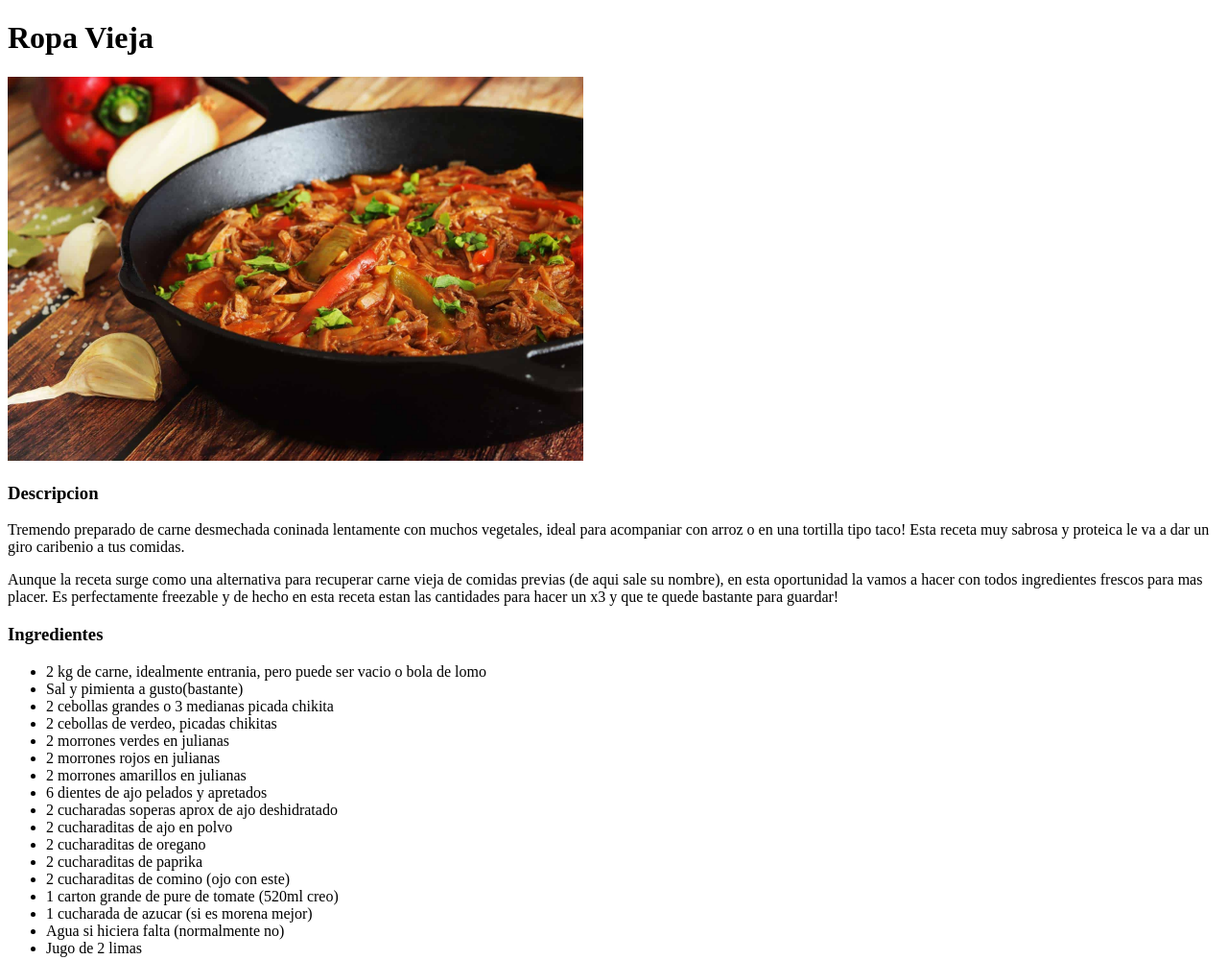
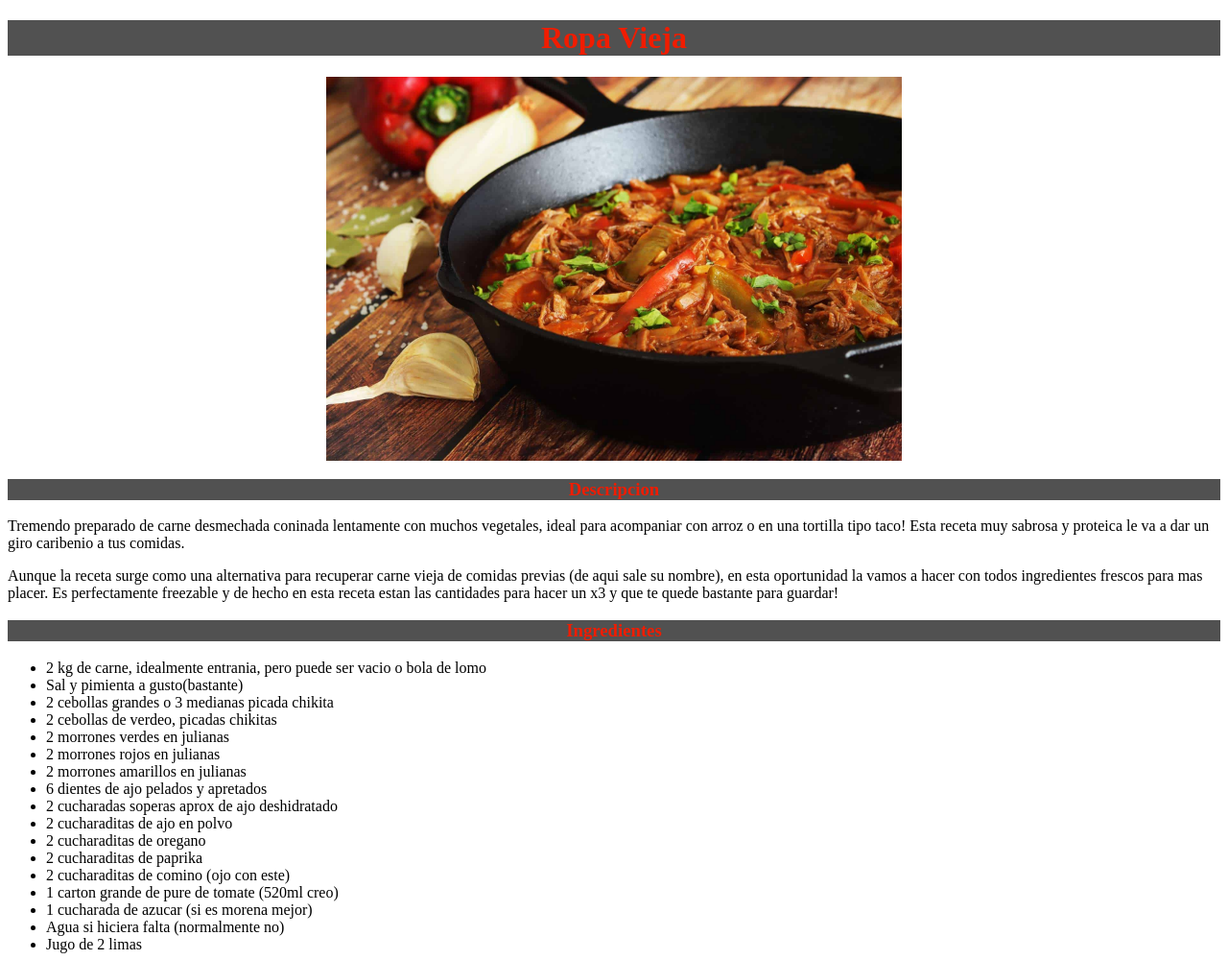
Before and after one commit to radioheard/odin-recipes, a plain HTML site: page recipes/ropa-vieja.html in a window 1280 px wide. Shown: the top 1000 px of the page at 96% size. Drawn offline with Linux system fonts and the light colour scheme.

Commit message:
Brushed and finished css
Img on the ragu pages is centered as the rest.

Got the final recipe (ropa-vieja) styled and ready. Everything is ready until the next recipe is uploaded.

```diff
--- a/recipes/ragustyle.css
+++ b/recipes/ragustyle.css
@@ -15,3 +15,10 @@ h3 {
 ol {
     list-style: georgian;
 }
+
+.center {
+    display: block;
+    margin-left: auto;
+    margin-right: auto;
+    width: auto;
+}
--- a/recipes/ropa-vieja.html
+++ b/recipes/ropa-vieja.html
@@ -5,12 +5,13 @@
     <meta http-equiv="X-UA-Compatible" content="IE=edge">
     <meta name="viewport" content="width=device-width, initial-scale=1.0">
     <title>Ropa Vieja</title>
+    <link rel="stylesheet" href="ropastyle.css"
 </head>
 <body>
     <h1>Ropa Vieja</h1>
 
     <img src="../images/ropa-vieja.jpg"
-    width="600">
+    class="center">
 
     <h3>Descripcion</h3>
 
--- /dev/null
+++ b/recipes/ropastyle.css
@@ -0,0 +1,22 @@
+.center {
+    display: block;
+    margin-left: auto;
+    margin-right: auto;
+    width: 600px;
+}
+
+h1 {
+    background-color: rgba(19, 19, 19, 0.733);
+    color: rgb(241, 28, 0);
+    text-align: center;
+}
+
+h3 {
+    background-color: rgba(19, 19, 19, 0.733);
+    color: rgb(241, 28, 0);
+    text-align: center;
+}
+
+ol {
+    list-style: georgian;
+}
```
Also changed, not shown: recipes/ragu-bolognesa.html (+1 -1 lines).
